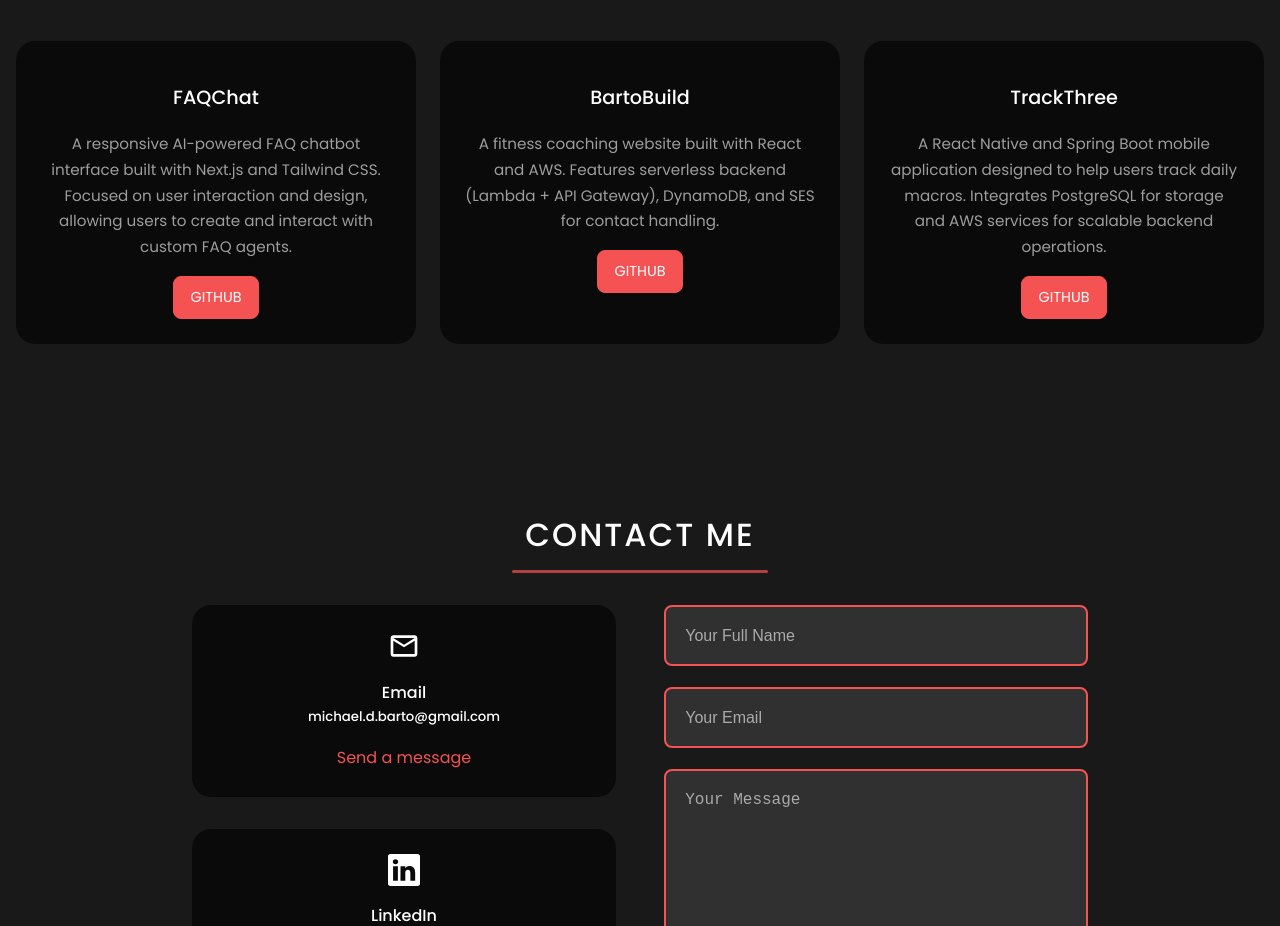
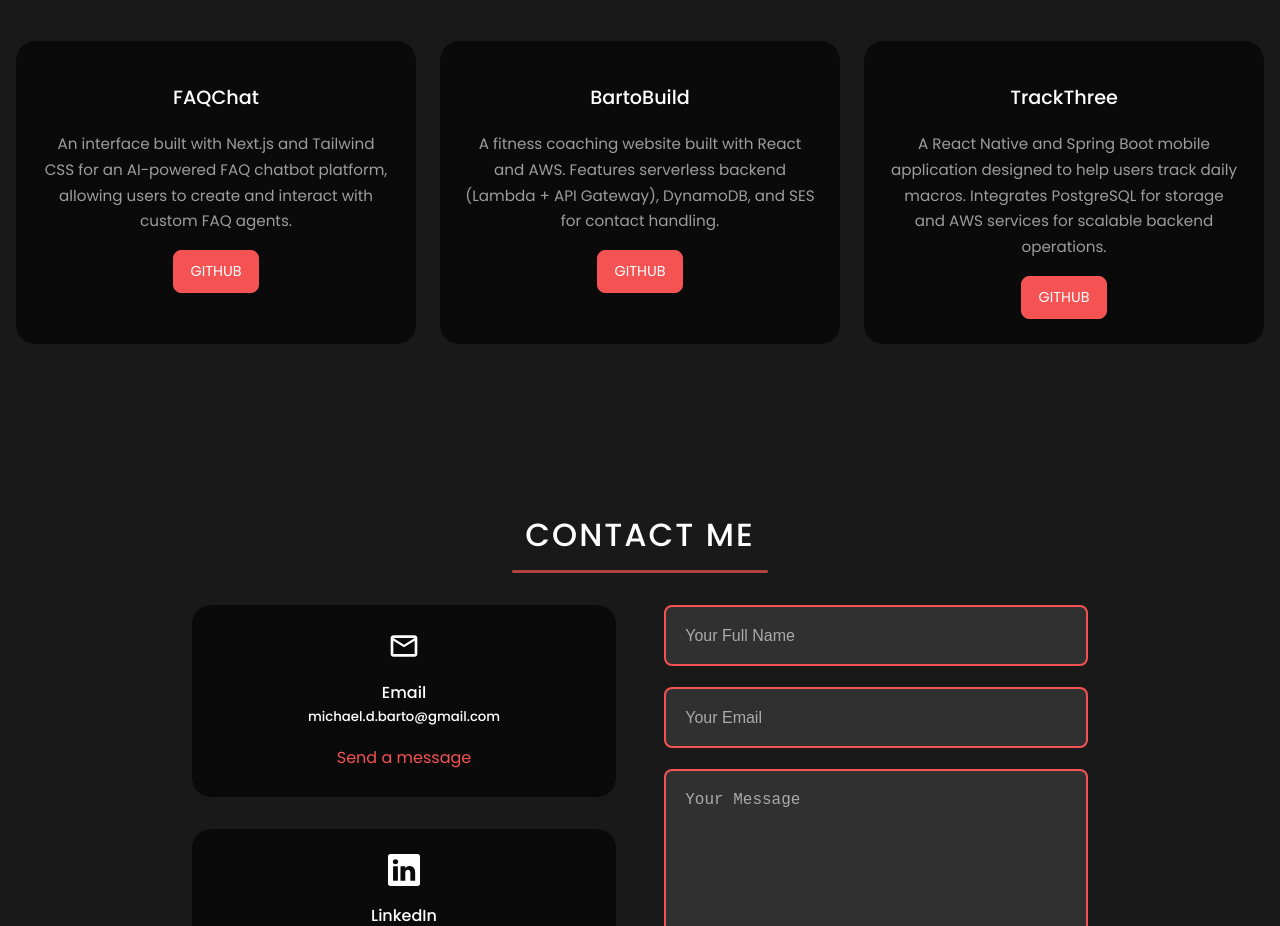
Before and after one commit to mbarto202/react-portfolio-website, a React (Create React App) app: page / in a window 1280 px wide. Shown: the part 1780-2706 px from the top of the page. Built offline with nearby package versions, Linux system fonts and the light colour scheme.

Commit message:
fixed description and link

```diff
--- a/src/components/portfolio/Portfolio.jsx
+++ b/src/components/portfolio/Portfolio.jsx
@@ -20,13 +20,13 @@ const Portfolio = () => {
         <article className="portfolio_item">
           <h3>FAQChat</h3>
           <p className="portfolio_description">
-            A responsive AI-powered FAQ chatbot interface built with Next.js and
-            Tailwind CSS. Focused on user interaction and design, allowing users
-            to create and interact with custom FAQ agents.
+            An interface built with Next.js and Tailwind CSS for an AI-powered
+            FAQ chatbot platform, allowing users to create and interact with
+            custom FAQ agents.
           </p>
           <div className="portfolio_item-cta">
             <a
-              href="https://github.com/mbarto202/faqchat-frontend"
+              href="https://github.com/mbarto202/FAQChat"
               className="btn"
               target="_blank"
               rel="noopener noreferrer"
```
